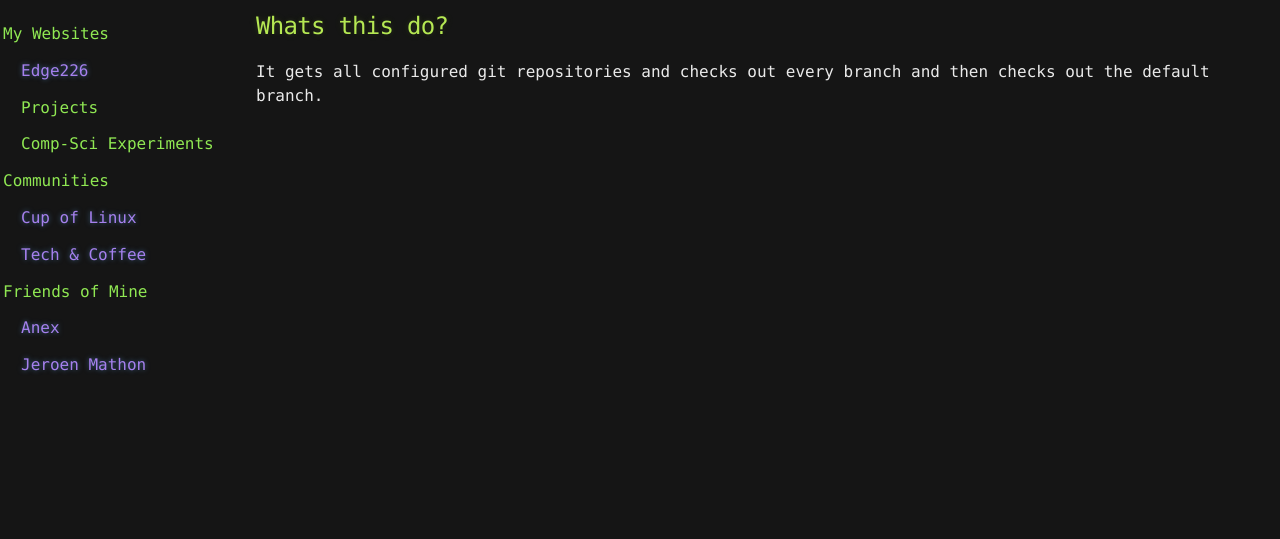
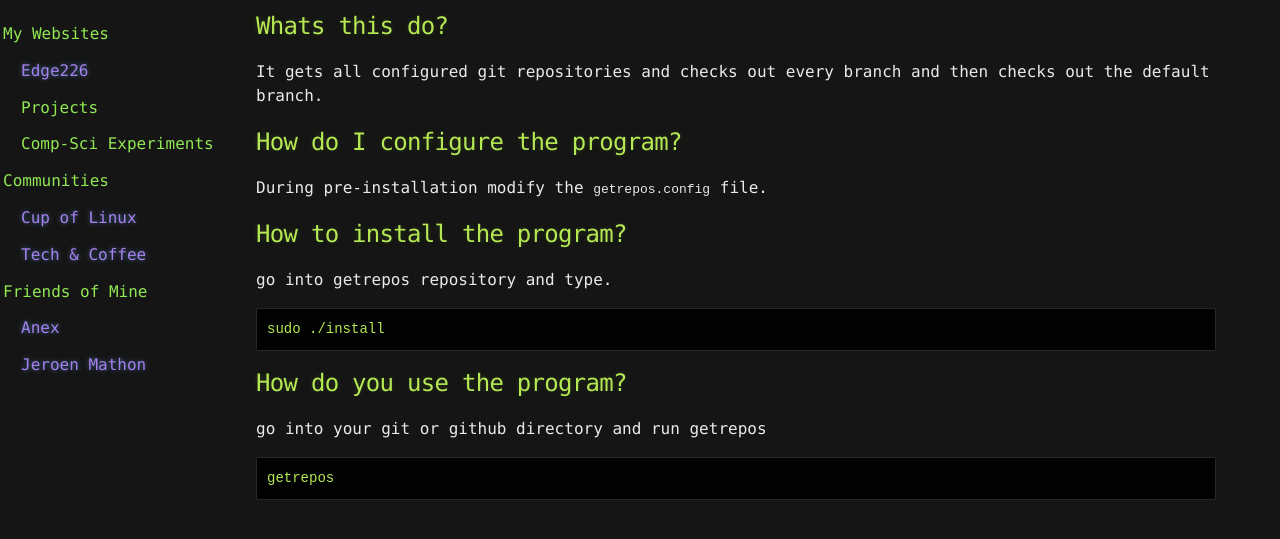
Before and after one commit to ZoomyCat/getrepos, a plain HTML site: page index.html in a window 1280 px wide. Shown: the part 141-680 px from the top of the page. Drawn offline with Linux system fonts and the light colour scheme.

Commit message:
Updated index with usage information.

```diff
--- a/index.html
+++ b/index.html
@@ -97,6 +97,24 @@
 
 <p>It gets all configured git repositories and checks out every branch and then checks out the default branch.</p>
 
+<h2>How do I configure the program?</h2>
+
+<p>During pre-installation modify the <code>getrepos.config</code> file.</p>
+
+<h2>How to install the program?</h2>
+
+<p>go into getrepos repository and type.</p>
+
+<pre><code>sudo ./install
+</code></pre>
+
+<h2>How do you use the program?</h2>
+
+<p>go into your git or github directory and run getrepos</p>
+
+<pre><code>getrepos
+</code></pre>
+
     </section>
   </div>
 
```
Also changed, not shown: 1 other file.
